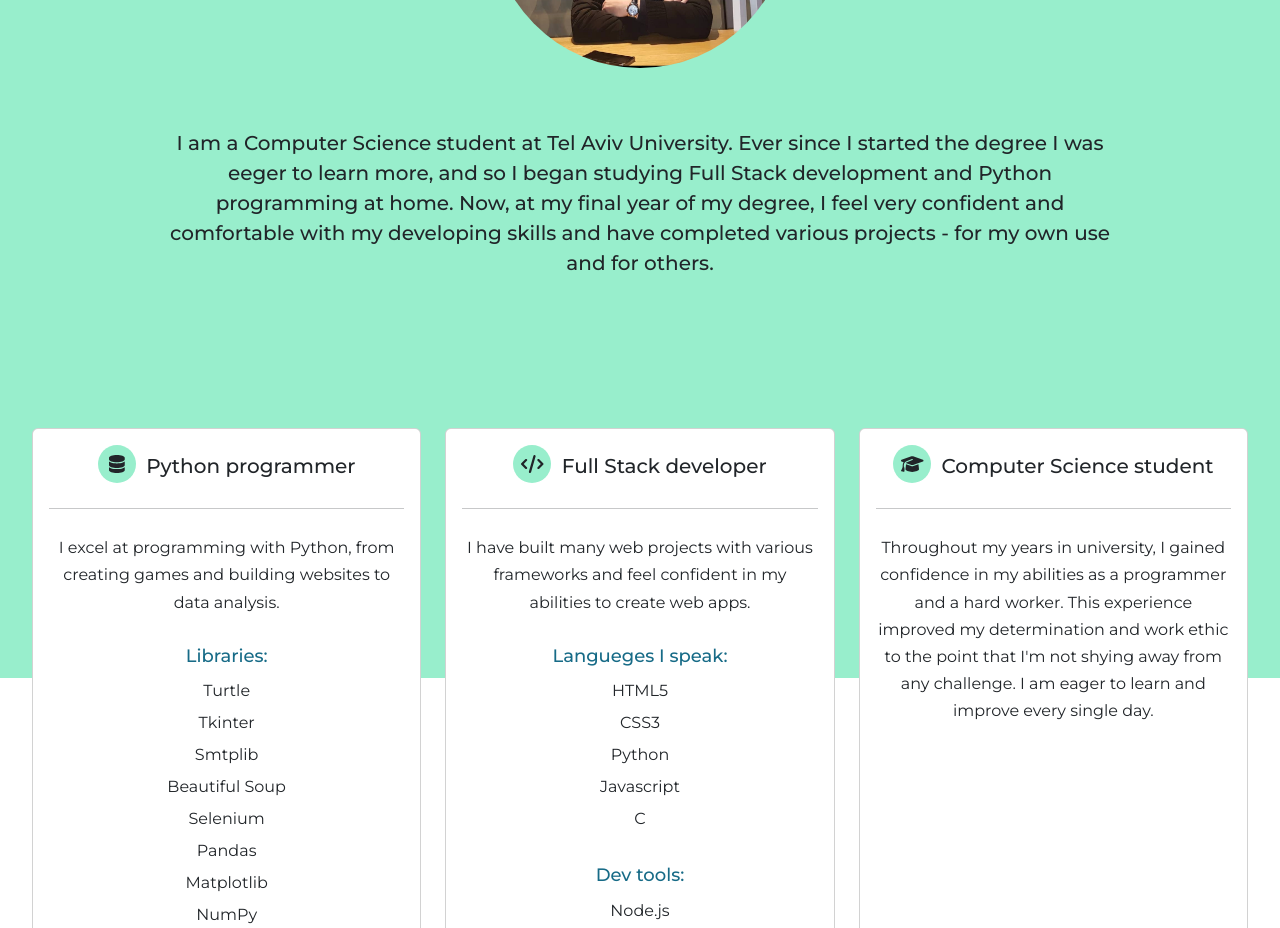
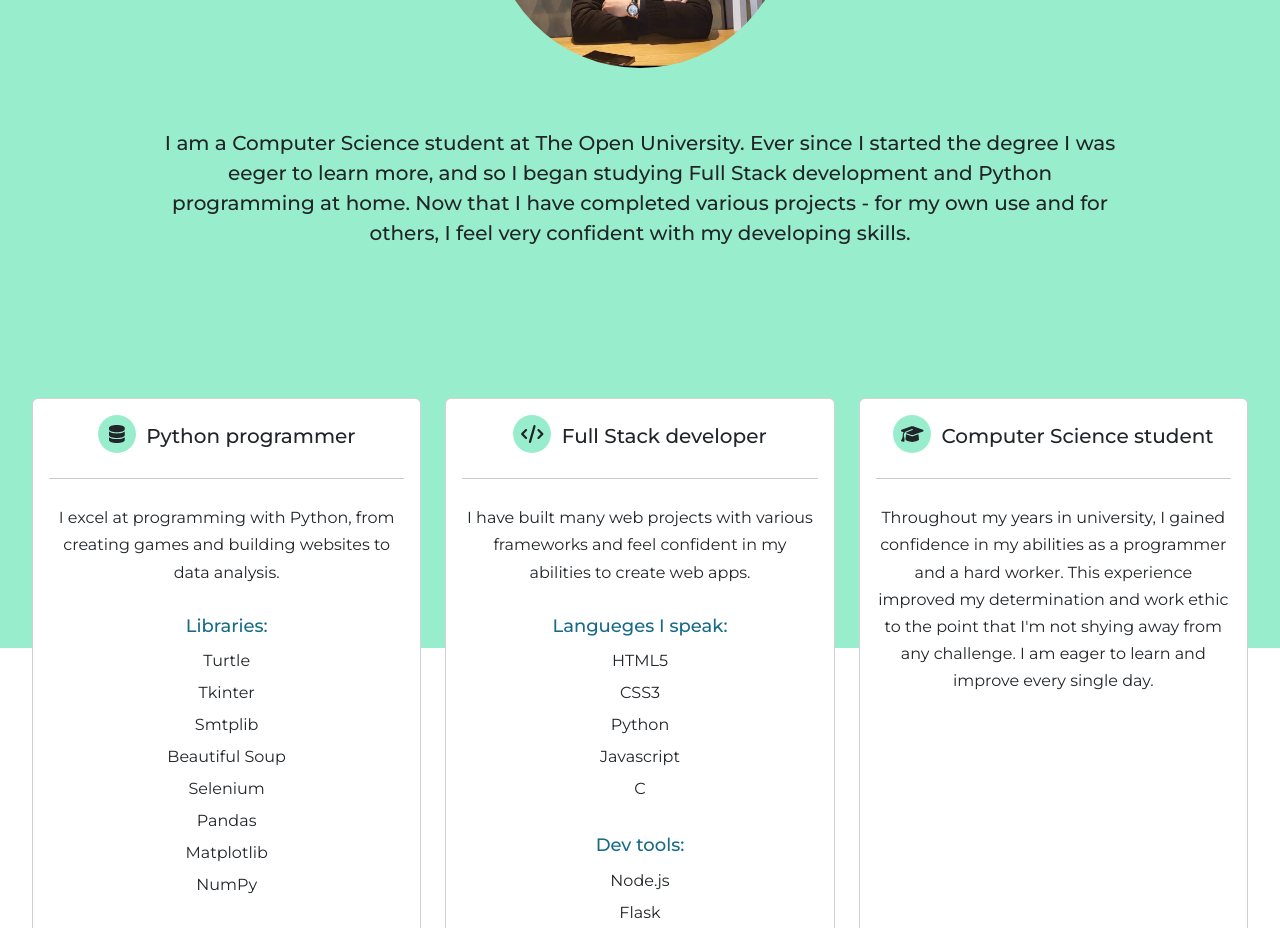
Before and after one commit to JacobEliks/personal-website, a React (Create React App) app: page / in a window 1280 px wide. Shown: the part 1320-2248 px from the top of the page. Built offline with nearby package versions, Linux system fonts and the light colour scheme.

Commit message:
Update Home.js

```diff
--- a/src/Home.js
+++ b/src/Home.js
@@ -39,9 +39,9 @@ export default function Home() {
             <div>
                 <img className="profile-img" src="images/IMG-1567.jpg" alt="me"/>
             </div>
-            <h5>I am a Computer Science student at Tel Aviv University.
+            <h5>I am a Computer Science student at The Open University.
              Ever since I started the degree I was eeger to learn more, and so I began studying Full Stack development and Python programming at home.
-              Now, at my final year of my degree, I feel very confident and comfortable with my developing skills and have completed various projects - for my own use and for others.</h5>
+              Now that I have completed various projects - for my own use and for others, I feel very confident with my developing skills.</h5>
         </div>
         : null}
 
```
